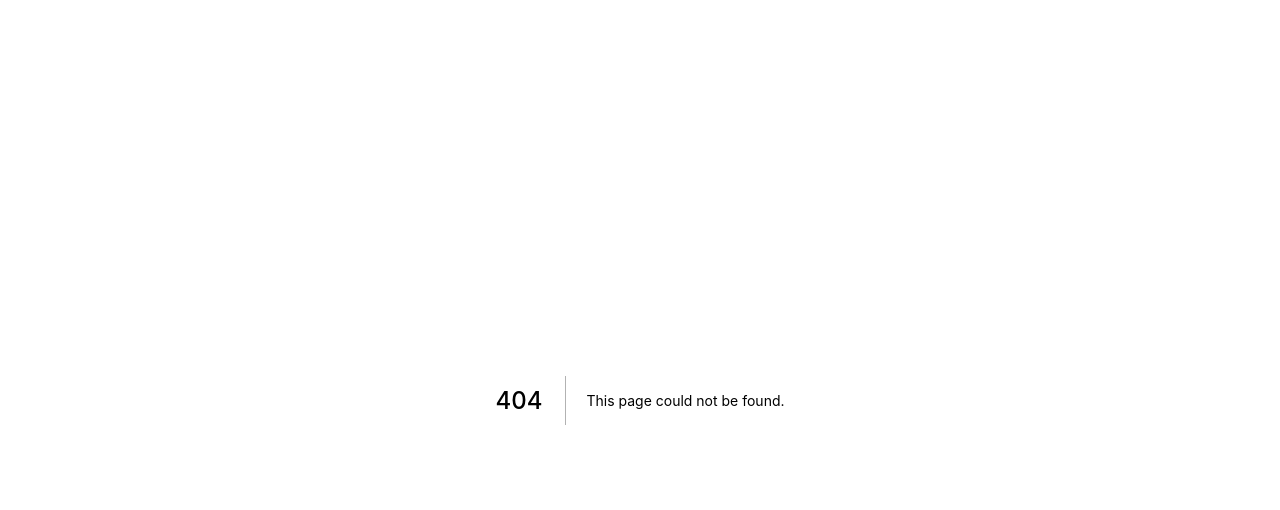
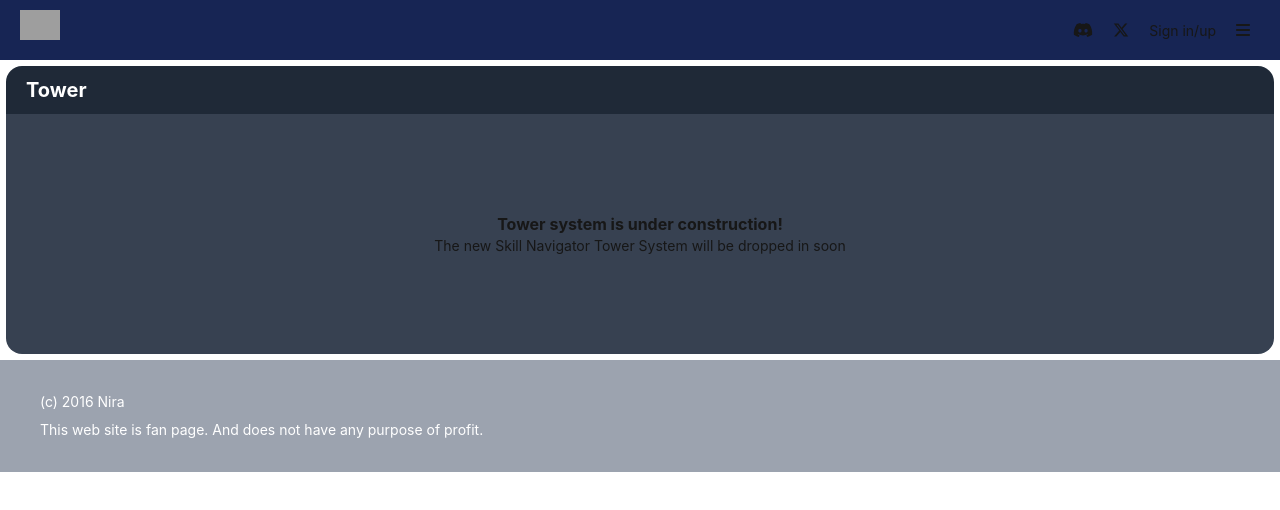
Before and after one commit to prunusnira/skillnavi, a Next.js app: page /1/tower in a window 1280 px wide. Before the commit this address had no page. Shown: the top 510 px of the page. Built offline with nearby package versions, Linux system fonts and the light colour scheme; no server answers; the database is empty; grey boxes are pictures that could not be loaded; a web font is replaced by a local one.

Commit message:
[NAVI-41] 타워 임시페이지 추가

```diff
--- /dev/null
+++ b/app/[lang]/(common)/tower/page.tsx
@@ -0,0 +1,18 @@
+import Card from '@/common/card/Card';
+
+const PageTowerMain = () => {
+    return (
+        <Card title={'Tower'}>
+            <section className={'flex-col-center'}>
+                <div className={'text-md font-bold'}>
+                    Tower system is under construction!
+                </div>
+                <div className={'text-sm'}>
+                    The new Skill Navigator Tower System will be dropped in soon
+                </div>
+            </section>
+        </Card>
+    );
+};
+
+export default PageTowerMain;
```
